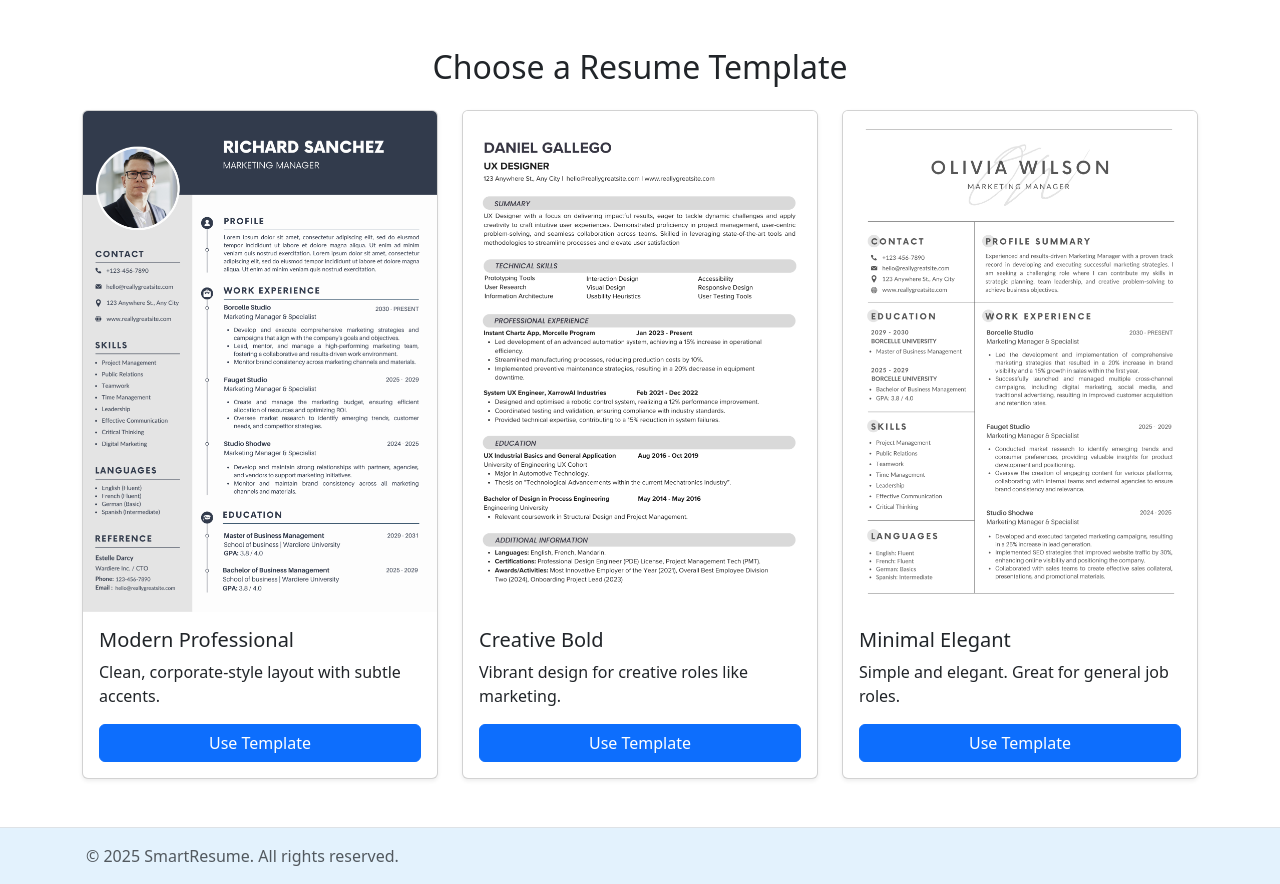
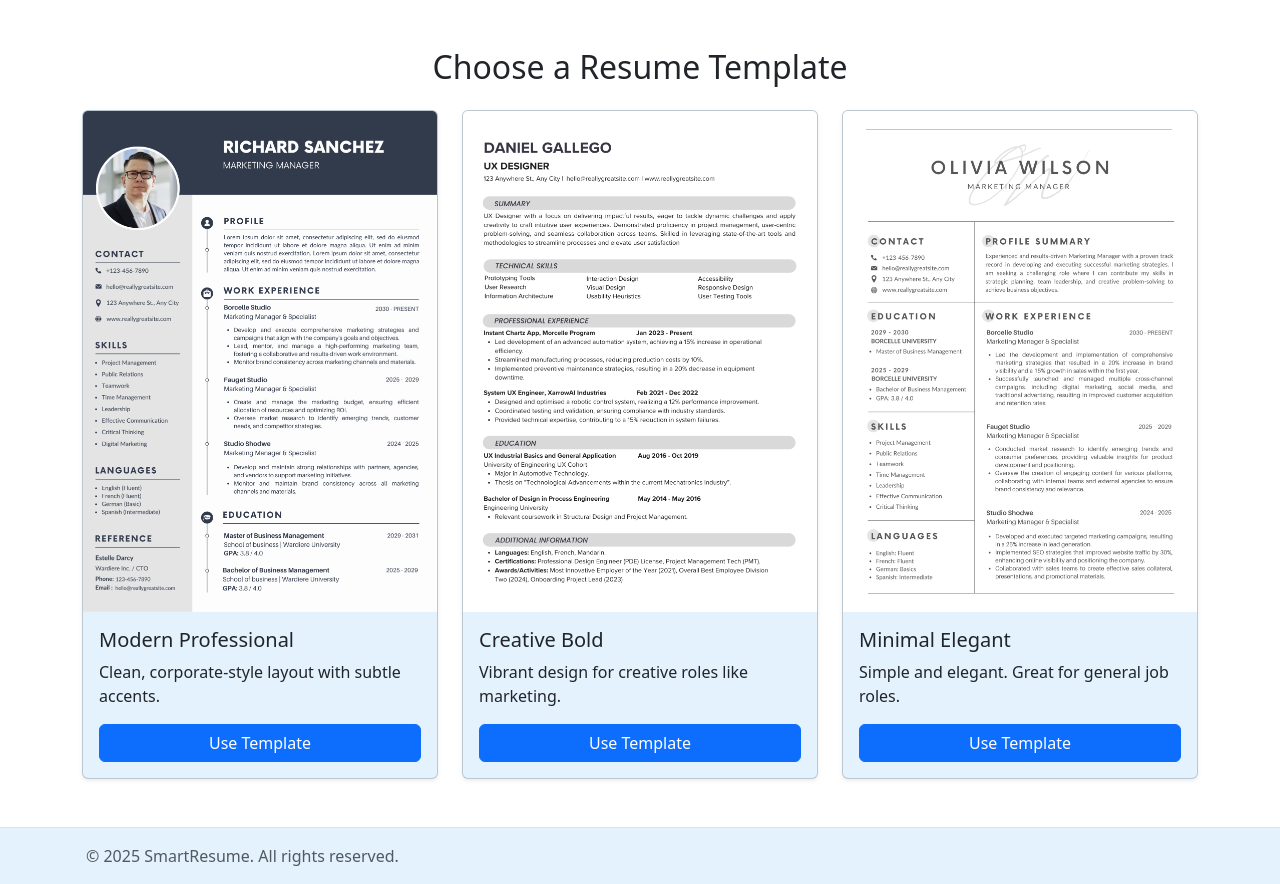
Before and after one commit to sumitrathor1/smartresume, a PHP site: page /Resume/create-resume.php in a window 1280 px wide. Shown: the part 56-940 px from the top of the page. Run offline with PHP 8.4, Linux system fonts and the light colour scheme; the visitor is signed in with stand-in values (Sample User, id 1).

Commit message:
change style

```diff
--- a/create-resume.php
+++ b/create-resume.php
@@ -27,7 +27,7 @@ if (!isset($_SESSION['user_id']) || !isset($_SESSION['user_email'])) {
         <div class="row row-cols-1 row-cols-md-3 g-4">
             <!-- Template 1 -->
             <div class="col">
-                <div class="card h-100 shadow-sm">
+                <div class="card h-100 shadow-sm" style="background-color: #e3f2fd;">
                     <img src="assets/images/templates/template1.png" class="card-img-top" alt="Template 1">
                     <div class="card-body">
                         <h5 class="card-title">Modern Professional</h5>
@@ -39,7 +39,7 @@ if (!isset($_SESSION['user_id']) || !isset($_SESSION['user_email'])) {
 
             <!-- Template 2 -->
             <div class="col">
-                <div class="card h-100 shadow-sm">
+                <div class="card h-100 shadow-sm" style="background-color: #e3f2fd;">
                     <img src="assets/images/templates/template2.png" class="card-img-top" alt="Template 2">
                     <div class="card-body">
                         <h5 class="card-title">Creative Bold</h5>
@@ -51,7 +51,7 @@ if (!isset($_SESSION['user_id']) || !isset($_SESSION['user_email'])) {
 
             <!-- Template 3 -->
             <div class="col">
-                <div class="card h-100 shadow-sm">
+                <div class="card h-100 shadow-sm" style="background-color: #e3f2fd;">
                     <img src="assets/images/templates/template3.png" class="card-img-top" alt="Template 3">
                     <div class="card-body">
                         <h5 class="card-title">Minimal Elegant</h5>
```
